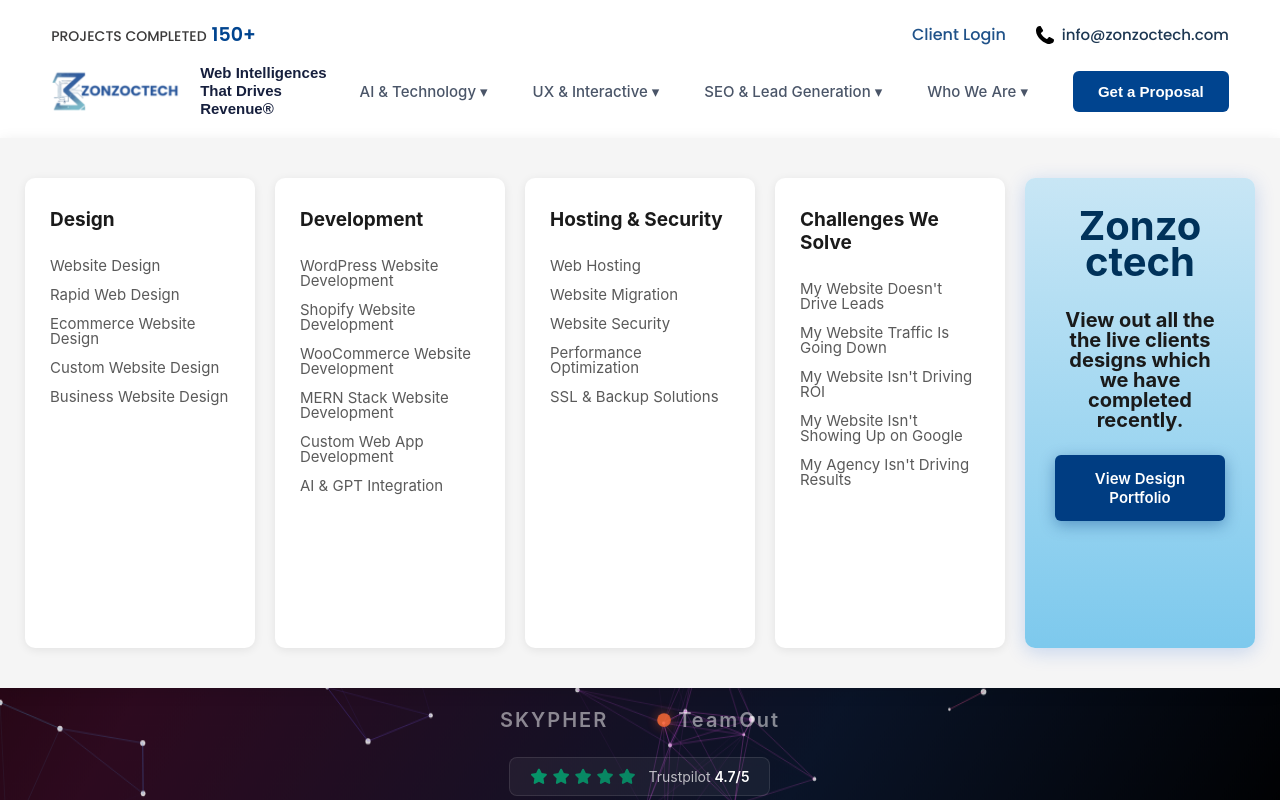
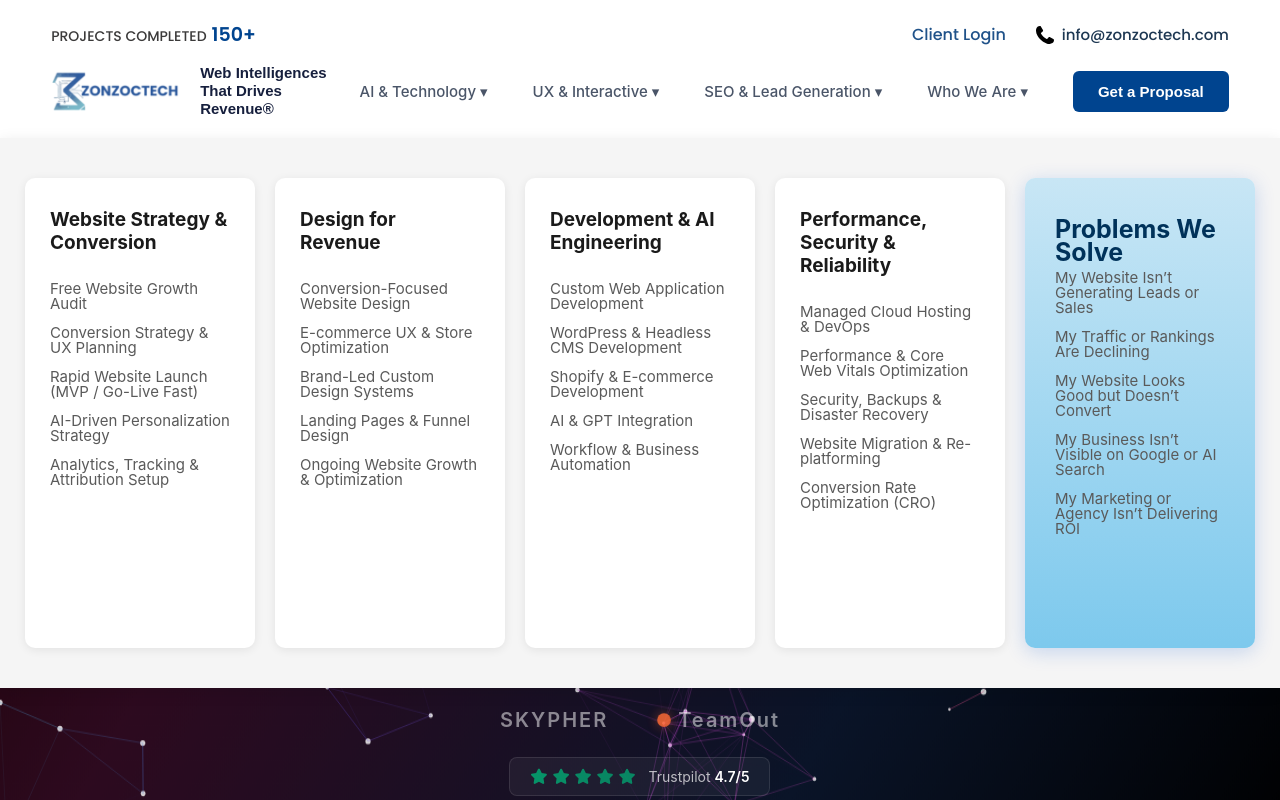
Before and after one commit to suraijzon/version1, a React (Create React App) app: page /ai-seo in a window 1280 px wide. Both pictures are taken after a click on the button "UX & Interactive ▾". Shown: the top 800 px of the page. Built offline with nearby package versions, Linux system fonts and the light colour scheme; no server answers.

Commit message:
61st fix

```diff
--- a/src/components/Navbar.jsx
+++ b/src/components/Navbar.jsx
@@ -168,7 +168,6 @@ const Navbar = () => {
 
               <div className="dropdown-column-last">
                 <span className="last-column3">Insights &<br />Resources</span>
-                <span className="last-column-text3"> _______________</span>
                 <span className="last-column-text3">AI vs Traditional Development: Cost & ROI</span>
                 <span className="last-column-text3">What Is GPT Integration & When You Need It</span>
                 <span className="last-column-text3">What Is AI Marketing</span>
@@ -193,46 +192,48 @@ const Navbar = () => {
 
             <div className="dropdown-content">
               <div className="dropdown-column">
-                <h4>Design</h4>
-                <a href="/">Website Design</a>
-                <a href="/">Rapid Web Design</a>
-                <a href="/">Ecommerce Website Design</a>
-                <a href="/">Custom Website Design</a>
-                <a href="/">Business Website Design</a>
+                <h4>Website Strategy & Conversion</h4>
+                <a href="/">Free Website Growth Audit</a>
+                <a href="/">Conversion Strategy & UX Planning</a>
+                <a href="/">Rapid Website Launch (MVP / Go-Live Fast)</a>
+                <a href="/">AI-Driven Personalization Strategy</a>
+                <a href="/">Analytics, Tracking & Attribution Setup</a>
               </div>
 
               <div className="dropdown-column">
-                <h4>Development</h4>
-                <a href="/">WordPress Website Development</a>
-                <a href="/">Shopify Website Development</a>
-                <a href="/">WooCommerce Website Development</a>
-                <a href="/">MERN Stack Website Development</a>
-                <a href="/">Custom Web App Development</a>
-                <a href="/">AI & GPT Integration</a>
+                <h4>Design for Revenue</h4>
+                <a href="/">Conversion-Focused Website Design</a>
+                <a href="/">E-commerce UX & Store Optimization</a>
+                <a href="/">Brand-Led Custom Design Systems</a>
+                <a href="/">Landing Pages & Funnel Design</a>
+                <a href="/">Ongoing Website Growth & Optimization</a>
               </div>
 
               <div className="dropdown-column">
-                <h4>Hosting & Security</h4>
-                <a href="/">Web Hosting</a>
-                <a href="/">Website Migration</a>
-                <a href="/">Website Security</a>
-                <a href="/">Performance Optimization</a>
-                <a href="/">SSL & Backup Solutions</a>
+                <h4>Development & AI Engineering</h4>
+                <a href="/">Custom Web Application Development</a>
+                <a href="/">WordPress & Headless CMS Development</a>
+                <a href="/">Shopify & E-commerce Development</a>
+                <a href="/">AI & GPT Integration</a>
+                <a href="/">Workflow & Business Automation</a>
               </div>
 
               <div className="dropdown-column">
-                <h4>Challenges We Solve</h4>
-                <a href="/">My Website Doesn't Drive Leads</a>
-                <a href="/">My Website Traffic Is Going Down</a>
-                <a href="/">My Website Isn't Driving ROI</a>
-                <a href="/">My Website Isn't Showing Up on Google</a>
-                <a href="/">My Agency Isn't Driving Results</a>
+                <h4>Performance, Security & Reliability</h4>
+                <a href="/">Managed Cloud Hosting & DevOps</a>
+                <a href="/">Performance & Core Web Vitals Optimization</a>
+                <a href="/">Security, Backups & Disaster Recovery</a>
+                <a href="/">Website Migration & Re-platforming</a>
+                <a href="/">Conversion Rate Optimization (CRO)</a>
               </div>
 
               <div className="dropdown-column-last">
-                <span className="last-column2">Zonzo<br />ctech</span>
-                <span className="last-column-text2"><br></br>View out all the the live clients designs which we have completed recently.</span>
-                <button className="last-column-button"> View Design Portfolio</button>
+                <span className="last-column3">Problems We Solve</span>
+                <span className="last-column-text3">My Website Isn’t Generating Leads or Sales</span>
+                <span className="last-column-text3">My Traffic or Rankings Are Declining</span>
+                <span className="last-column-text3">My Website Looks Good but Doesn’t Convert</span>
+                <span className="last-column-text3">My Business Isn’t Visible on Google or AI Search</span>
+                <span className="last-column-text3">My Marketing or Agency Isn’t Delivering ROI</span>
               </div>
             </div>
           </div>
@@ -252,46 +253,48 @@ const Navbar = () => {
 
             <div className="dropdown-content">
               <div className="dropdown-column">
-                <h4>SEO Services</h4>
-                <a href="/">SEO Audit</a>
-                <a href="/">Enterprice SEO Services</a>
-                <a href="/">Local SEO Services</a>
-                <a href="/">Keyword Research</a>
-                <a href="/">Competitor Analysis</a>
-                <a href="/">SEO Audits</a>
+                <h4>SEO Strategy & Core Services</h4>
+                <a href="/">SEO Growth Audit & Opportunity Analysis</a>
+                <a href="/">SEO Strategy & Roadmap</a>
+                <a href="/">Enterprise SEO & Large Website SEO</a>
+                <a href="/">Local SEO & Maps Optimization</a>
+                <a href="/">AI SEO & Search Experience Optimization</a>
               </div>
 
               <div className="dropdown-column">
-                <h4>SEO Tools</h4>
-                <a href="/services/seo/google-search-console">Google Search Console</a>
-                <a href="/">Google Merchant Center</a>
-                <a href="/">Google Analytics</a>
-                <a href="/">Google Ads</a>
-                <a href="/">Rank Tracking Tools</a>
+                <h4>SEO Research & Intelligence</h4>
+                <a href="/services/seo/google-search-console">High-Intent Keyword & Topic Research</a>
+                <a href="/">Competitor & Market Gap Analysis</a>
+                <a href="/">Search Intent & Funnel Mapping</a>
+                <a href="/">Content & SERP Opportunity Analysis</a>
+                <a href="/">SEO Performance Tracking & KPIs</a>
               </div>
 
               <div className="dropdown-column">
-                <h4>Ecommerce SEO</h4>
-                <a href="/">Ecommerce SEO Services</a>
-                <a href="/">Ecommerce PPC Services</a>
-                <a href="/">Shopping Feed Automation</a>
-                <a href="/">Product Feed Optimization</a>
-                <a href="/">Conversion Rate Optimization</a>
+                <h4>Technical SEO & Performance</h4>
+                <a href="/">Technical SEO Audits & Fixes</a>
+                <a href="/">Core Web Vitals & Page Speed Optimization</a>
+                <a href="/">Indexing, Crawl Budget & Log File Optimization</a>
+                <a href="/">Structured Data & Rich Results Optimization</a>
+                <a href="/">Internal Linking & Authority Sculpting</a>
               </div>
 
               <div className="dropdown-column">
-                <h4>Discover</h4>
-                <a href="/">Our SEO Results</a>
-                <a href="/">SEO Case Studies</a>
-                <a href="/">SEO Performance Tracking</a>
-                <a href="/">SEO Reporting Dashboards</a>
-                <a href="/">Client Success Stories</a>
+                <h4>E-commerce SEO & Revenue Growth</h4>
+                <a href="/">E-commerce SEO Strategy & Optimization</a>
+                <a href="/">Shopping Feed Optimization & Automation</a>
+                <a href="/">Product Page SEO & Conversion Optimization</a>
+                <a href="/">SEO-Driven CRO for E-commerce</a>
+                <a href="/">SEO Conversion Rate Optimization (CRO)</a>
               </div>
 
-              <div className="dropdown-column-last">
-                <span className="last-column">198%</span>
-                <span className="last-column-text">Increase in <br />organic <br />transaction</span>
-                <button className="last-column-button"> Read Our Case Study</button>
+               <div className="dropdown-column-last">
+                <span className="last-column3">Proof & Insights</span>
+                <span className="last-column-text3">SEO Case Studies & Results</span>
+                <span className="last-column-text3">Client Success Stories</span>
+                <span className="last-column-text3">SEO Growth Experiments & Learnings</span>
+                <span className="last-column-text3">AI SEO vs Traditional SEO</span>
+                <span className="last-column-text3">GEO</span>
               </div>
             </div>
           </div>
```
